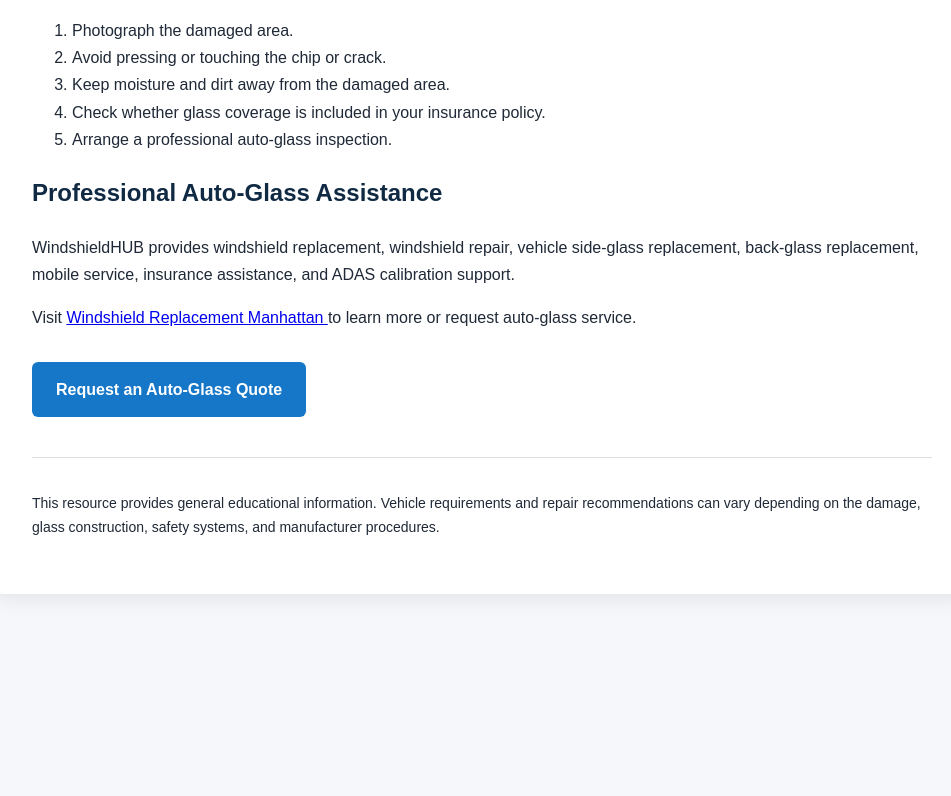
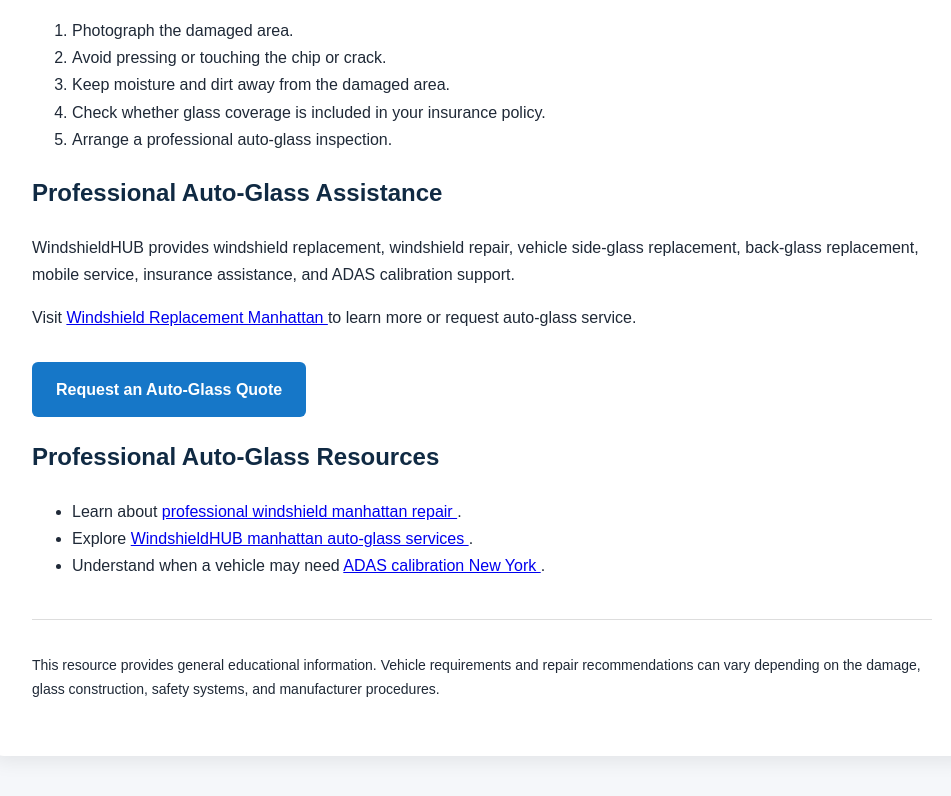
Before and after one commit to windshield-usa/windshield-damage-guide, a plain HTML site: page index.html in a window 1280 px wide. Shown: the part 964-1760 px from the top of the page, without its empty margins (158-1109 px from the left). Before the commit the page ends 1598 px from the top, so only its background shows below. Drawn offline with Linux system fonts and the light colour scheme.

Commit message:
Update index.html

```diff
--- a/index.html
+++ b/index.html
@@ -10,7 +10,10 @@
     name="description"
     content="Learn when windshield damage may require repair or replacement, why ADAS calibration matters, and what drivers should do after glass damage."
   >
-
+<link
+  rel="canonical"
+  href="https://windshield-usa.github.io/windshield-damage-guide/"
+>
   <meta name="robots" content="index, follow">
 
   <style>
@@ -160,6 +163,31 @@
       Request an Auto-Glass Quote
     </a>
 
+<h2>Professional Auto-Glass Resources</h2>
+
+<ul>
+  <li>
+    Learn about
+    <a href="https://www.windshieldhub.com/new-york/manhattan/windshield-repair">
+      professional windshield manhattan repair
+    </a>.
+  </li>
+
+  <li>
+    Explore
+    <a href="https://www.windshieldhub.com/new-york/manhattan/services">
+      WindshieldHUB manhattan auto-glass services
+    </a>.
+  </li>
+
+  <li>
+    Understand when a vehicle may need
+    <a href="https://www.windshieldhub.com/new-york/manhattan/adas-calibration">
+      ADAS calibration New York
+    </a>.
+  </li>
+</ul>
+
     <footer>
       <p>
         This resource provides general educational information. Vehicle
```
